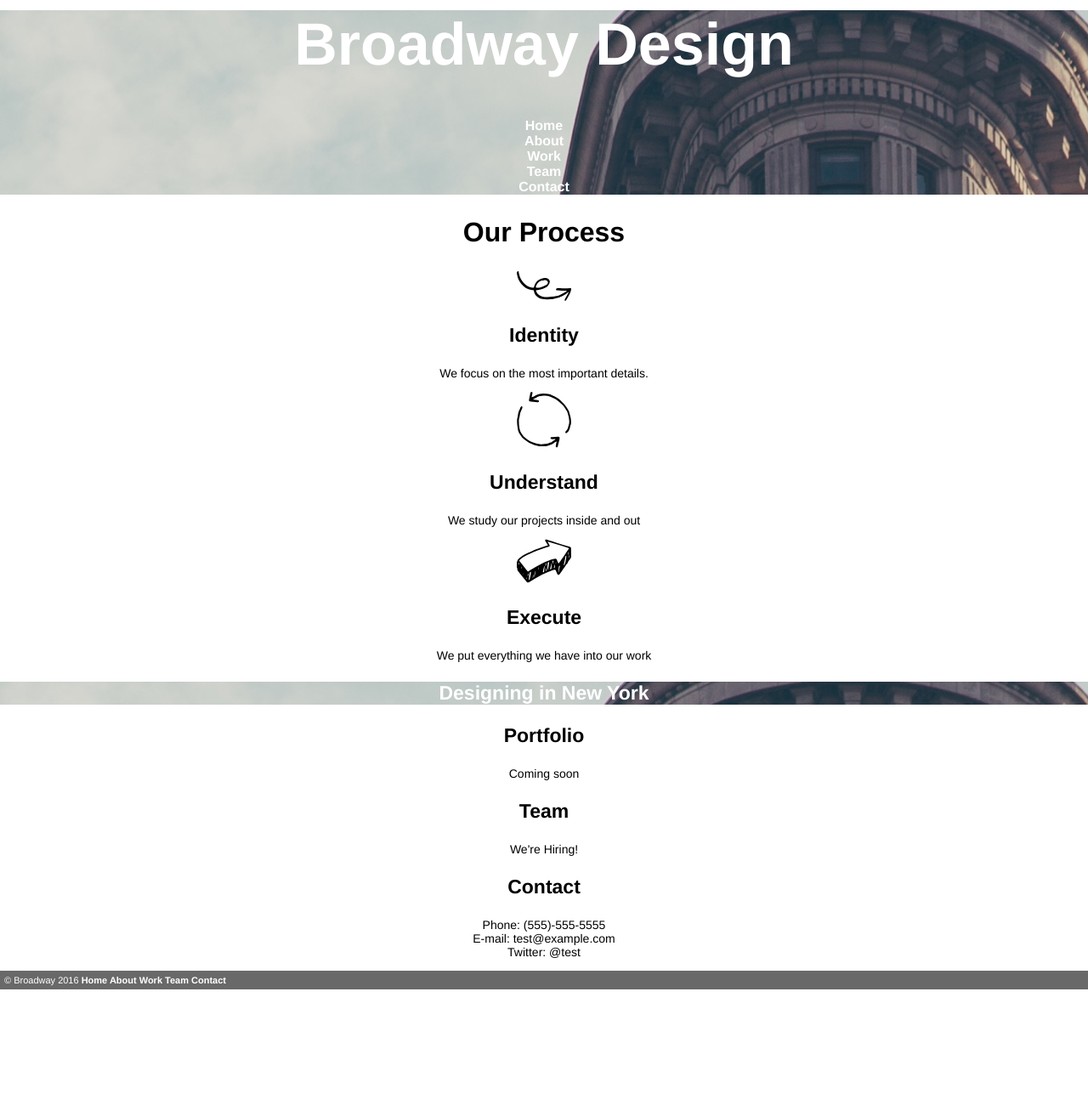
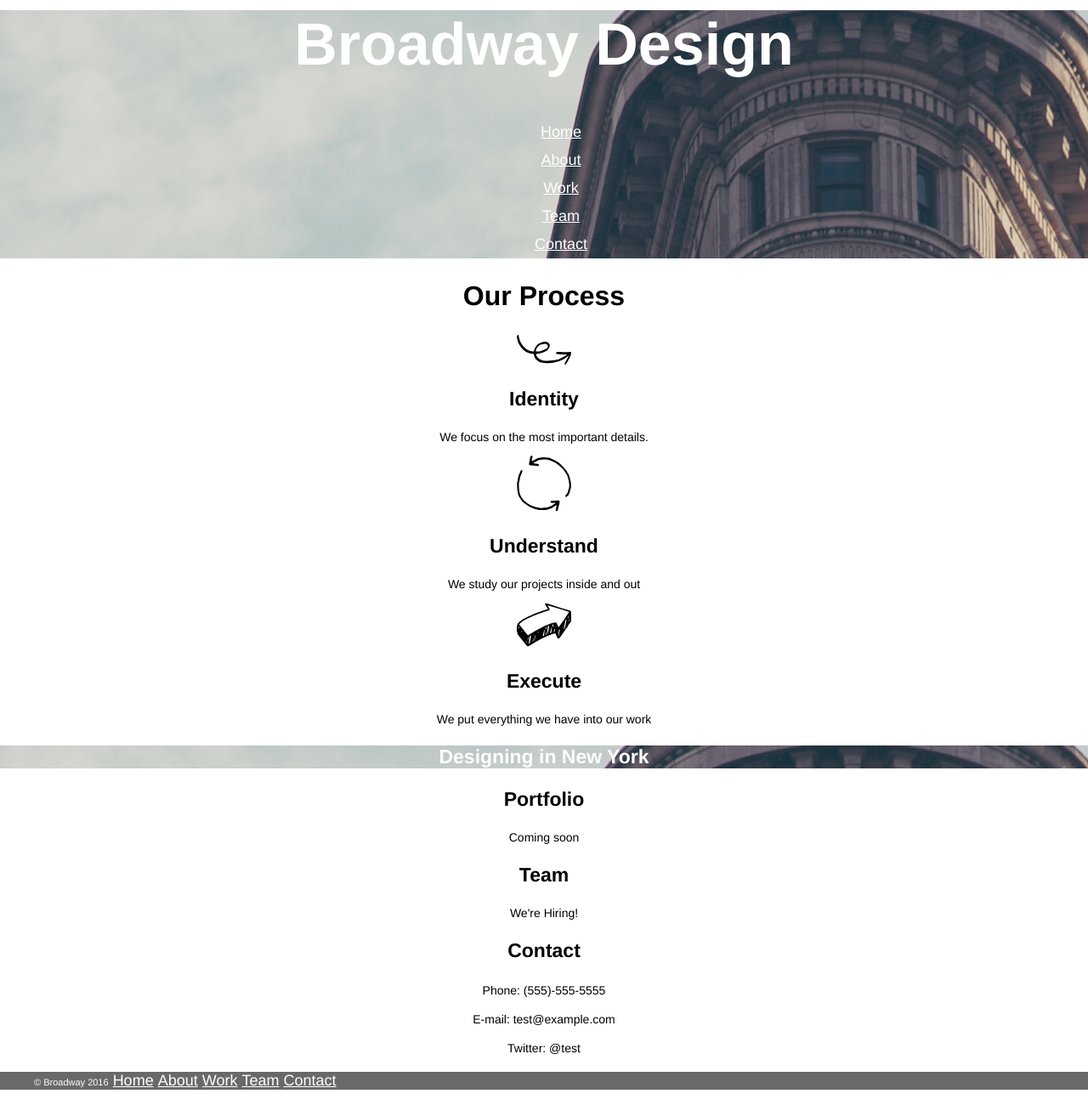
Before and after one commit to N-Spears/broadway_design, a plain HTML site: page index.html in a window 1280 px wide. Shown: the part 35-1335 px from the top of the page at 85% size. Before the commit the page ends 1210 px from the top, so only its background shows below. Drawn offline with Linux system fonts and the light colour scheme.

Commit message:
Add final updates to page.

```diff
--- a/index.html
+++ b/index.html
@@ -8,7 +8,14 @@
 <body>
 <div id="header">
   <h1>Broadway Design</h1>
-  <span>Home<br/>About<br/>Work<br/>Team<br/>Contact</span>
+  <ul>
+    <li id="home"><a href="#home">Home</a></li>
+    <li id="about"><a href="#about">About</a></li>
+    <li id="work"><a href="#work">Work</a></li>
+    <li id="team"><a href="#team">Team</a></li>
+    <li id="contact"><a href="#contact">Contact</a></li>
+  </ul>
+    </span>
 </div>
 <h2>Our Process</h2>
 <img src="./resources/img/identify.svg">
@@ -26,12 +33,19 @@
 <h3>Team</h3>
 <p>We're Hiring!</p>
 <h3>Contact</h3>
-<p>Phone: (555)-555-5555<br/>
-E-mail: test@example.com<br/>
-Twitter: @test</p>
+<p class="contact">Phone: (555)-555-5555</p>
+<p class="contact">E-mail: test@example.com</p>
+<p class="contact">Twitter: @test</p>
 
-  <div >
-    <p class="footer">&copy; Broadway 2016 <span>Home About Work Team Contact</span></p>
+  <div class="footer">
+    <ul>
+      <li id="copyright">&copy; Broadway 2016</li>
+      <li><a href="#home">Home</a></li>
+      <li><a href="#about">About</a></li>
+      <li><a href="#work">Work</a></li>
+      <li><a href="#team">Team</a></li>
+      <li><a href="#contact">Contact</a></li>
+    </ul>
   </div>
 </body>
 </html>
--- a/resources/style.css
+++ b/resources/style.css
@@ -3,6 +3,7 @@
 body {
 	margin: 0;
 	padding: 0;
+	overflow: auto;
 	text-align: center;
 	font-family: Helvetica;
 }
@@ -11,8 +12,18 @@ body {
 	background: url("../resources/img/the-flatiron-building.png") top center no-repeat;
 }
 
-h1, h2, h3, span {
-	font-weight: bold;
+ul {
+	list-style-type: none;
+	font-size: 18px;
+	color: white;
+}
+
+#header li {
+	padding: 6px;
+}
+
+a {
+	color: white;
 }
 
 h1 {
@@ -22,7 +33,6 @@ h1 {
 
 h2 {
 	font-size: 32px;
-
 }
 
 h3 {
@@ -33,19 +43,32 @@ p {
 	font-size: 14px;
 }
 
+.contact {
+	padding: 2px;
+}
+
 .design {
 	background: url("../resources/img/the-flatiron-building.png") top center no-repeat;
 	color: white;
 }
 
 .footer {
+	margin: auto;
 	text-align: left;
 	background-color: dimgray;
 	font-size: 11px;
 	color: white;
-	padding: 5px;
 }
 
-span {
-	color: white;
+.footer li {
+	display: inline;
 }
+
+#copyright {
+	font-size: 11px;
+	font-weight: normal;
+}
+
+.copyright {
+		weight: normal;
+}
```
